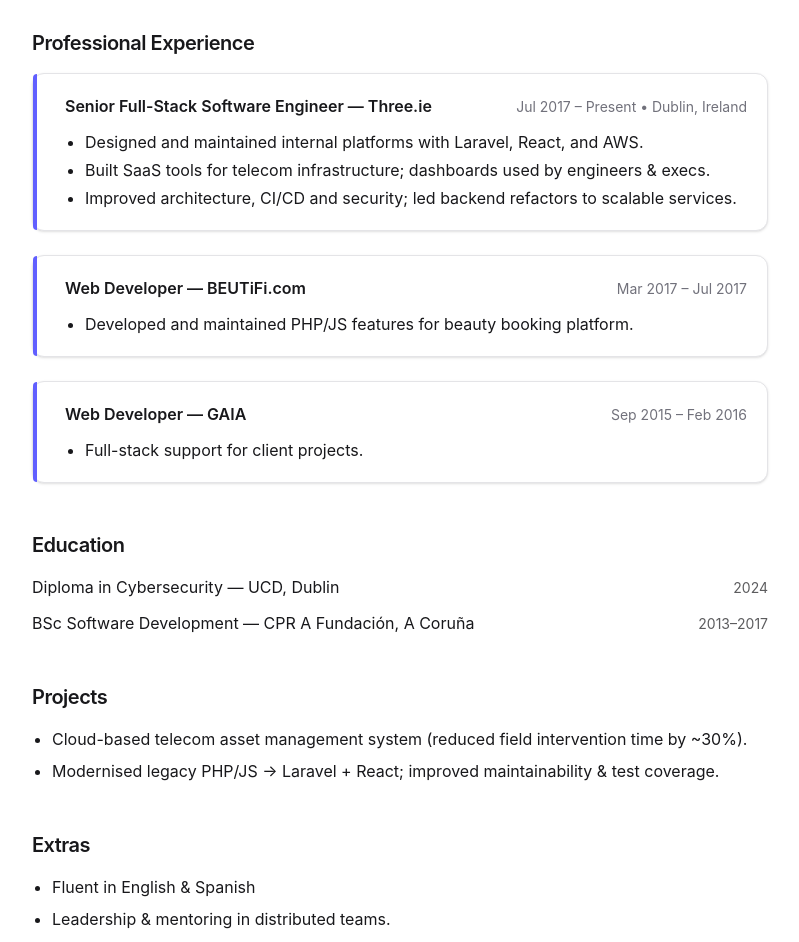
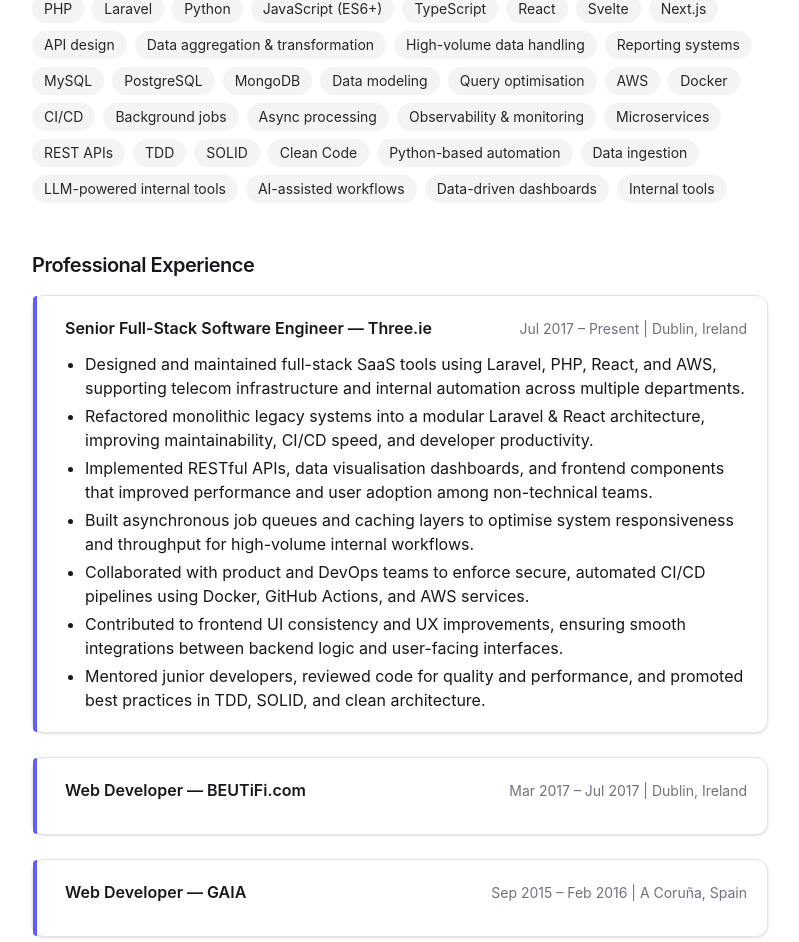
Before and after one commit to albertovalinocarro/albertovalinocarro.github.io, a React (Vite) app: page / in a window 1280 px wide. Shown: the part 514-1456 px from the top of the page, without its empty margins (240-1039 px from the left). Built offline with nearby package versions, Linux system fonts and the light colour scheme; no server answers.

Commit message:
CV Content udpated

```diff
--- a/src/data/resume.ts
+++ b/src/data/resume.ts
@@ -1,4 +1,4 @@
-export const CV_VERSION = "2025-09-25-v1";
+export const CV_VERSION = "2026-02-13-v1";
 
 export const resume = {
     name: "Alberto Valiño Carro",
@@ -9,58 +9,102 @@ export const resume = {
         summary: "Professional Summary",
         skills: "Core Skills",
         experience: "Professional Experience",
-        education: "Education",
-        projects: "Projects",
-        extras: "Extras",
+        education: "Academic Experience",
+        projects: "Key Accomplishments",
+        extras: "Additional Information",
     },
 
     summary:
-        "Full-Stack Developer with 8+ years of experience building secure, scalable SaaS platforms using Laravel, PHP, React, JavaScript, MySQL, and AWS. Strong focus on clean code, microservices, and cloud-native solutions. Committed to building applications optimized for performance and long-term maintainability. Seeking a technically challenging full-stack remote role where I can contribute to long-term product success." ,
+        "Senior Full-Stack Developer with 8+ years of experience building data-heavy, cloud-native SaaS platforms using PHP, Laravel, MySQL, AWS, and modern frontend frameworks. Strong background in designing backend architectures, APIs, and internal platforms used by both technical and non-technical stakeholders. Experienced in owning features end-to-end, modernising legacy systems, improving observability, and collaborating closely with product and design teams. Comfortable leading initiatives, mentoring engineers, and delivering reliable, scalable systems handling large volumes of business-critical data. Seeking a technically challenging full-stack remote role where I can contribute to long-term product success.",
 
     skills: [
-        "PHP", "Laravel", "React", "TypeScript", "JavaScript", "Tailwind", "MySQL",
-        "AWS", "Docker", "CI/CD", "TDD", "SOLID", "Microservices"
+        "PHP",
+        "Laravel",
+        "Python",
+        "JavaScript (ES6+)",
+        "TypeScript",
+        "React",
+        "Svelte",
+        "Next.js",
+        "API design",
+        "Data aggregation & transformation",
+        "High-volume data handling",
+        "Reporting systems",
+        "MySQL",
+        "PostgreSQL",
+        "MongoDB",
+        "Data modeling",
+        "Query optimisation",
+        "AWS",
+        "Docker",
+        "CI/CD",
+        "Background jobs",
+        "Async processing",
+        "Observability & monitoring",
+        "Microservices",
+        "REST APIs",
+        "TDD",
+        "SOLID",
+        "Clean Code",
+        "Python-based automation",
+        "Data ingestion",
+        "LLM-powered internal tools",
+        "AI-assisted workflows",
+        "Data-driven dashboards",
+        "Internal tools",
     ],
 
     experience: [
         {
             role: "Senior Full-Stack Software Engineer",
             company: "Three.ie",
-            period: "Jul 2017 – Present • Dublin, Ireland",
+            period: "Jul 2017 – Present | Dublin, Ireland",
             points: [
-                "Designed and maintained internal platforms with Laravel, React, and AWS.",
-                "Built SaaS tools for telecom infrastructure; dashboards used by engineers & execs.",
-                "Improved architecture, CI/CD and security; led backend refactors to scalable services.",
+                "Designed and maintained full-stack SaaS tools using Laravel, PHP, React, and AWS, supporting telecom infrastructure and internal automation across multiple departments.",
+                "Refactored monolithic legacy systems into a modular Laravel & React architecture, improving maintainability, CI/CD speed, and developer productivity.",
+                "Implemented RESTful APIs, data visualisation dashboards, and frontend components that improved performance and user adoption among non-technical teams.",
+                "Built asynchronous job queues and caching layers to optimise system responsiveness and throughput for high-volume internal workflows.",
+                "Collaborated with product and DevOps teams to enforce secure, automated CI/CD pipelines using Docker, GitHub Actions, and AWS services.",
+                "Contributed to frontend UI consistency and UX improvements, ensuring smooth integrations between backend logic and user-facing interfaces.",
+                "Mentored junior developers, reviewed code for quality and performance, and promoted best practices in TDD, SOLID, and clean architecture.",
             ],
         },
         {
             role: "Web Developer",
             company: "BEUTiFi.com",
-            period: "Mar 2017 – Jul 2017",
-            points: ["Developed and maintained PHP/JS features for beauty booking platform."],
+            period: "Mar 2017 – Jul 2017 | Dublin, Ireland",
+            points: [],
         },
         {
             role: "Web Developer",
             company: "GAIA",
-            period: "Sep 2015 – Feb 2016",
-            points: ["Full-stack support for client projects."],
+            period: "Sep 2015 – Feb 2016 | A Coruña, Spain",
+            points: [],
         },
     ],
 
     education: [
-        { title: "Diploma in Cybersecurity — UCD, Dublin", year: "2024" },
-        { title: "BSc Software Development — CPR A Fundación, A Coruña", year: "2013–2017" },
+        { title: "Diploma in Cybersecurity – UCD Dublin", year: "2024" },
+        {
+            title: "Bachelor’s in Software Development – CPR A Fundación, A Coruña",
+            year: "2013–2017",
+        },
     ],
 
     projects: [
-        "Cloud-based telecom asset management system (reduced field intervention time by ~30%).",
-        "Modernised legacy PHP/JS → Laravel + React; improved maintainability & test coverage.",
+        "Led the development of a cloud-based data platform for telecom asset management, enabling remote operations and reducing field intervention time by 30%.",
+        "Built tailored web applications for business-specific workflows, increasing non-technical user adoption.",
+        "Modernised legacy PHP and JavaScript systems by refactoring them into a scalable Laravel and React architecture, significantly improving maintainability and test coverage.",
+        "Spearheaded the migration to AWS (S3, RDS, EC2, IAM, CloudWatch) and GitHub, streamlining CI/CD and strengthening security practices.",
+        "Delivered AWS-integrated SaaS tools and dashboards used by cross-functional teams, including executives.",
     ],
 
     extras: [
         "Fluent in English & Spanish",
-        "Leadership & mentoring in distributed teams.",
-        "Continuous learning: DevOps, LLMs, Automation, Blockchain.",
+        "Leadership: Mentored junior developers and guided new team members through onboarding, fostering a collaborative, high-performing culture within distributed teams.",
+        "Proactive, analytical, and structured approach to solving engineering challenges.",
+        "Keen on continuous learning: DevOps, LLMs, Automation, Blockchain.",
+        "Culture Fit: Proactive, team-oriented, comfortable in distributed and remote fast-paced environments, with a strong focus on customer impact and product outcomes.",
     ],
 
     socials: {
```
